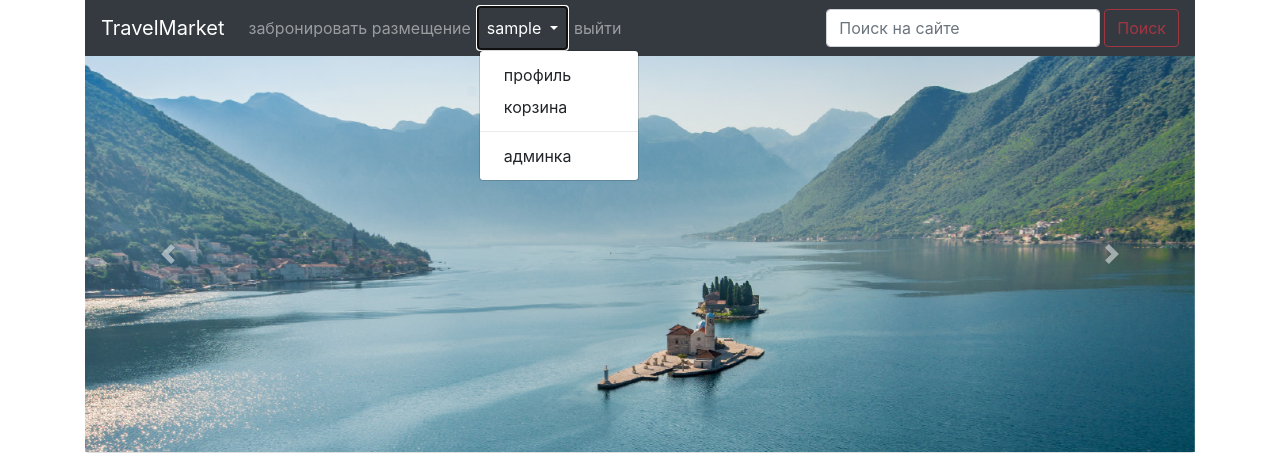
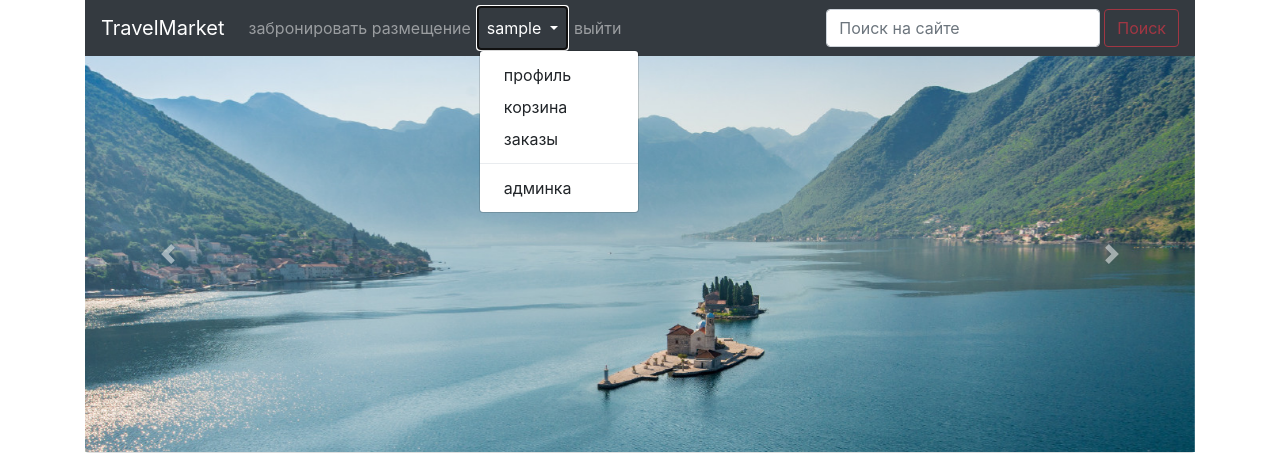
Before and after one commit to PaulNikolaev/travel_agency_website, a Django app: page / in a window 1280 px wide, after a click that opens the changed part. Shown: the top 453 px of the page. Run offline with Django 5.2, Linux system fonts and the light colour scheme; the visitor is signed in with stand-in values (Sample User, id 1); some libraries are stand-ins or nearby versions.

Commit message:
Improved inc_menu.html

```diff
--- a/mainapp/templates/mainapp/includes/inc_menu.html
+++ b/mainapp/templates/mainapp/includes/inc_menu.html
@@ -28,6 +28,7 @@
                             <a class="dropdown-item"
                                href="{% url 'auth:edit' %}">профиль</a>
                             <a class="dropdown-item" href="{% url 'basket:view' %}">корзина</a>
+                            <a class="dropdown-item" href="{% url 'order:orders_list' %}">заказы</a>
 
                             {% if user.is_superuser %}
                                 <div class="dropdown-divider"></div>
```
